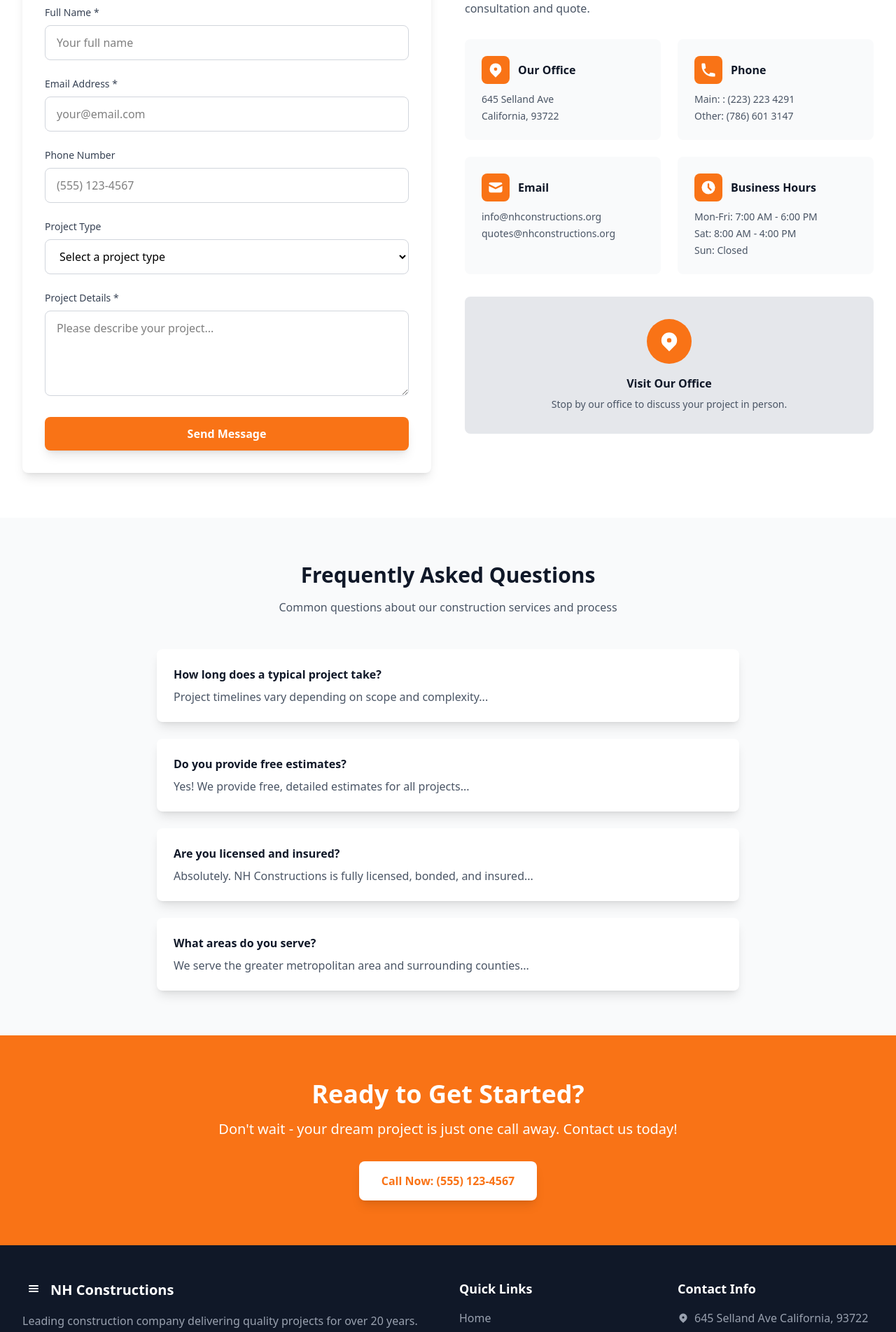
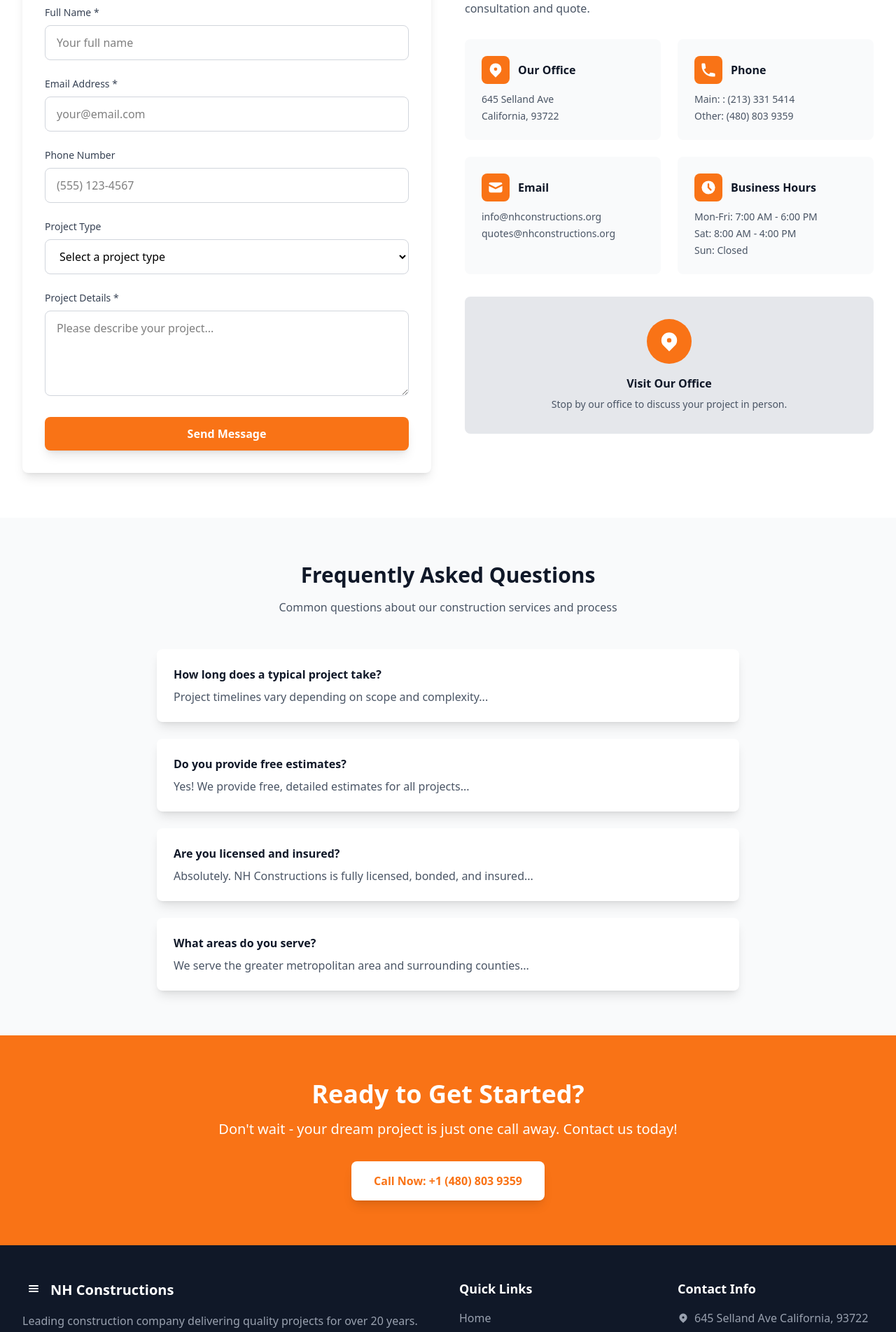
Before and after one commit to ericwalterlaw/civil, a React (Vite) app: page /contact in a window 1280 px wide. Shown: the part 496-2400 px from the top of the page at 70% size. Built offline with nearby package versions, Linux system fonts and the light colour scheme.

Commit message:
Update Contact.jsx

```diff
--- a/src/pages/Contact.jsx
+++ b/src/pages/Contact.jsx
@@ -43,7 +43,7 @@ const Contact = () => {
         </svg>
       ),
       title: 'Phone',
-      details: ['Main: : (223) 223 4291', 'Other: (786) 601 3147'],
+      details: ['Main: : (213) 331 5414', 'Other: (480) 803 9359'],
     },
     {
       icon: (
@@ -272,7 +272,7 @@ const Contact = () => {
             href="tel:555-123-4567"
             className="bg-white text-[#F97316] hover:bg-gray-100 px-8 py-4 rounded-lg font-semibold shadow-lg hover:shadow-xl transform hover:-translate-y-1 transition inline-block"
           >
-            Call Now: (555) 123-4567
+            Call Now: +1 (480) 803 9359
           </a>
         </div>
       </section>
```
